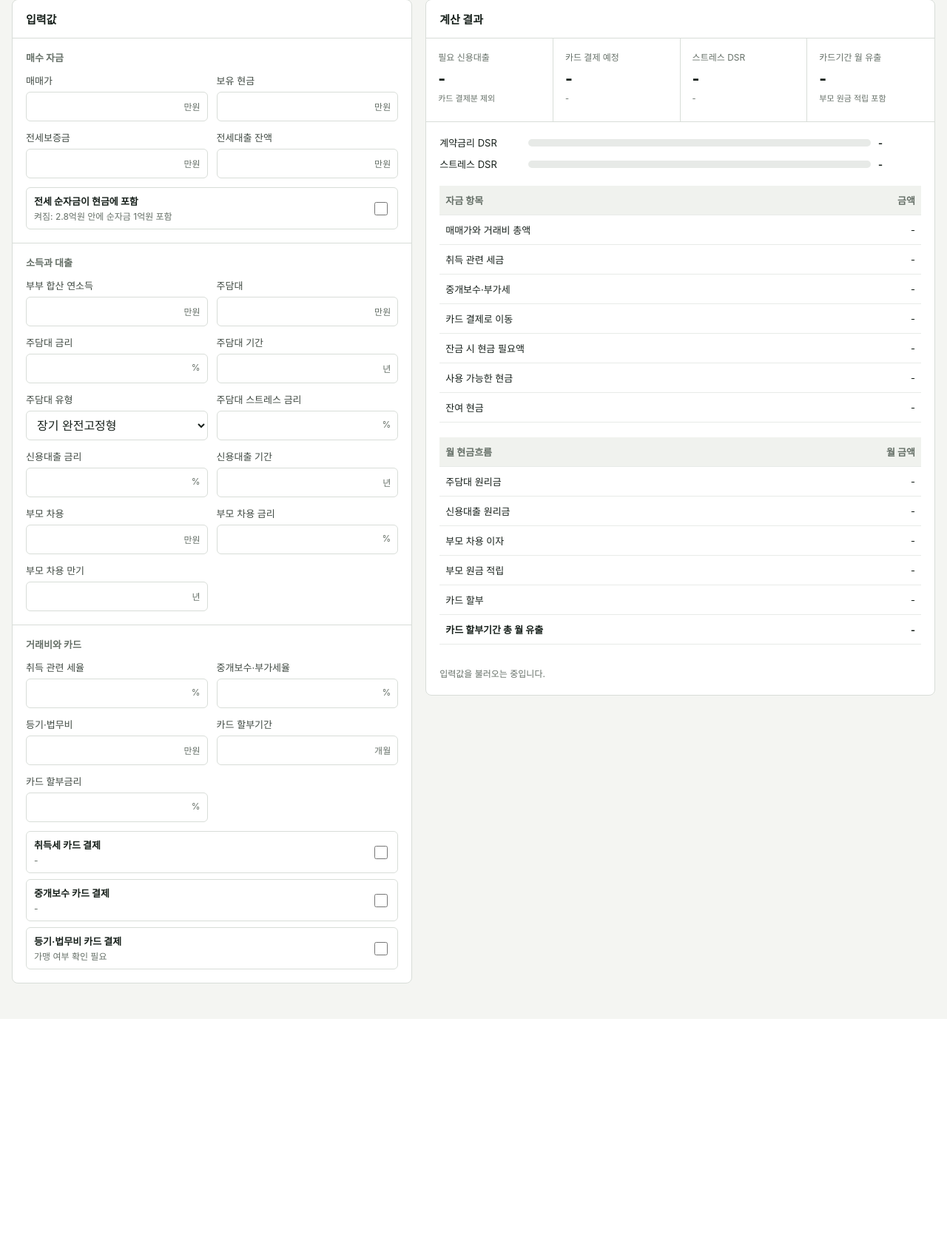
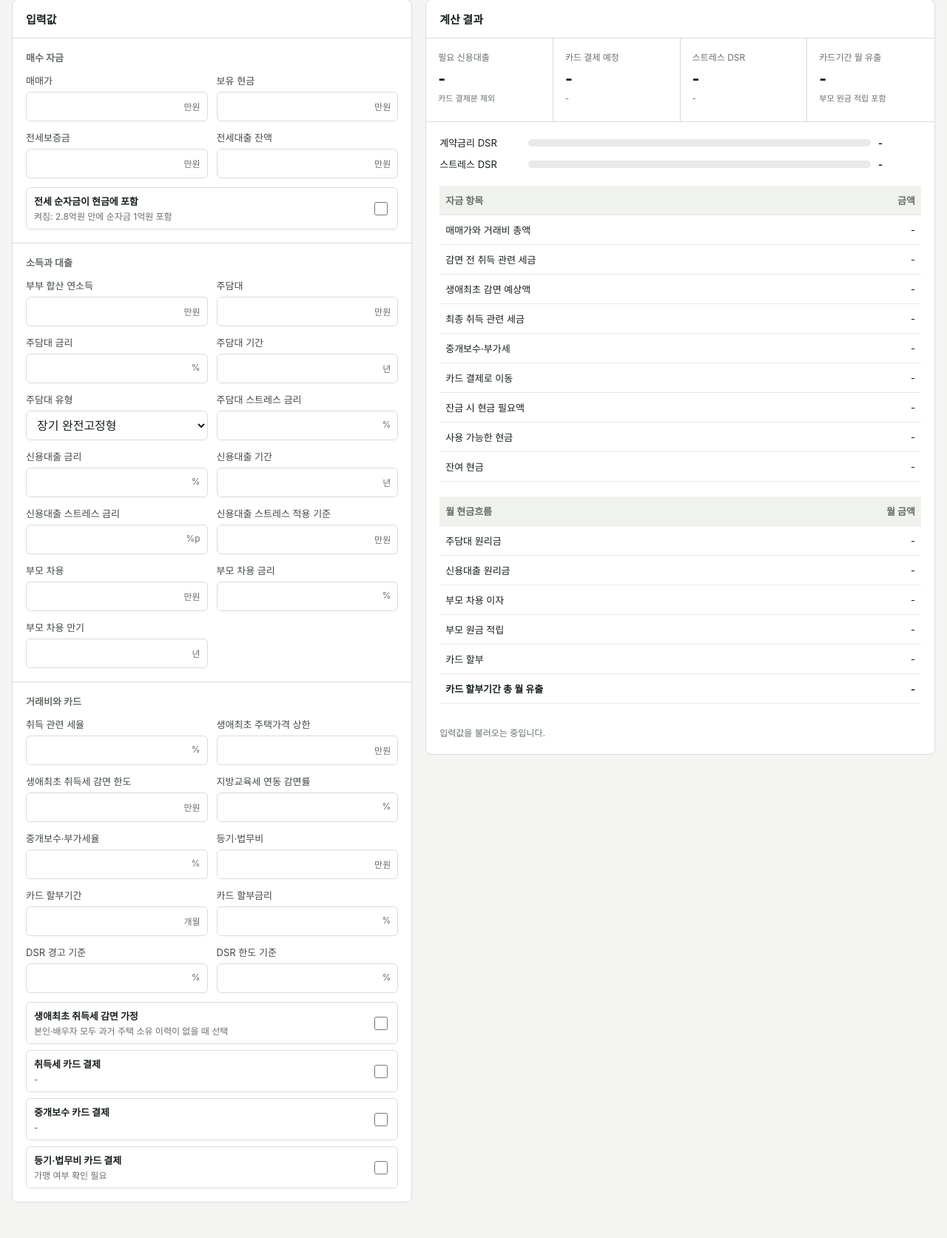
Before and after one commit to WantAirpod/house-ai, a Python web app: template src/home_decision_ai/templates/financing_calculator.html in a window 1280 px wide. Shown: the part 148-1821 px from the top of the page at 74% size. Before the commit the page ends 1525 px from the top, so only its background shows below. Run offline with Jinja, Linux system fonts and the light colour scheme; the template is opened without the code that fills it, so the values that code supplies are empty.

Commit message:
Add editable first-home tax assumptions

```diff
--- a/src/home_decision_ai/templates/financing_calculator.html
+++ b/src/home_decision_ai/templates/financing_calculator.html
@@ -256,6 +256,14 @@
                 <div class="input-wrap"><input id="credit_term_years" type="number" min="1" step="1"><span class="unit">년</span></div>
               </div>
               <div class="field">
+                <label for="credit_stress_rate_percent">신용대출 스트레스 금리</label>
+                <div class="input-wrap"><input id="credit_stress_rate_percent" type="number" min="0" step="0.1"><span class="unit">%p</span></div>
+              </div>
+              <div class="field">
+                <label for="credit_stress_threshold_krw">신용대출 스트레스 적용 기준</label>
+                <div class="input-wrap"><input id="credit_stress_threshold_krw" type="number" min="0" step="100"><span class="unit">만원</span></div>
+              </div>
+              <div class="field">
                 <label for="family_loan_amount_krw">부모 차용</label>
                 <div class="input-wrap"><input id="family_loan_amount_krw" type="number" min="0" step="100"><span class="unit">만원</span></div>
               </div>
@@ -278,6 +286,18 @@
                 <div class="input-wrap"><input id="acquisition_tax_rate_percent" type="number" min="0" step="0.1"><span class="unit">%</span></div>
               </div>
               <div class="field">
+                <label for="first_time_homebuyer_price_limit_krw">생애최초 주택가격 상한</label>
+                <div class="input-wrap"><input id="first_time_homebuyer_price_limit_krw" type="number" min="0" step="100"><span class="unit">만원</span></div>
+              </div>
+              <div class="field">
+                <label for="first_time_acquisition_tax_discount_limit_krw">생애최초 취득세 감면 한도</label>
+                <div class="input-wrap"><input id="first_time_acquisition_tax_discount_limit_krw" type="number" min="0" step="10"><span class="unit">만원</span></div>
+              </div>
+              <div class="field">
+                <label for="local_education_tax_discount_ratio_percent">지방교육세 연동 감면률</label>
+                <div class="input-wrap"><input id="local_education_tax_discount_ratio_percent" type="number" min="0" step="0.1"><span class="unit">%</span></div>
+              </div>
+              <div class="field">
                 <label for="brokerage_rate_percent">중개보수·부가세율</label>
                 <div class="input-wrap"><input id="brokerage_rate_percent" type="number" min="0" step="0.05"><span class="unit">%</span></div>
               </div>
@@ -293,8 +313,20 @@
                 <label for="card_installment_rate_percent">카드 할부금리</label>
                 <div class="input-wrap"><input id="card_installment_rate_percent" type="number" min="0" step="0.1"><span class="unit">%</span></div>
               </div>
+              <div class="field">
+                <label for="dsr_warning_percent">DSR 경고 기준</label>
+                <div class="input-wrap"><input id="dsr_warning_percent" type="number" min="0" step="0.1"><span class="unit">%</span></div>
+              </div>
+              <div class="field">
+                <label for="dsr_limit_percent">DSR 한도 기준</label>
+                <div class="input-wrap"><input id="dsr_limit_percent" type="number" min="0.1" step="0.1"><span class="unit">%</span></div>
+              </div>
             </div>
             <div class="toggle-list">
+              <div class="toggle-row">
+                <div class="toggle-copy"><strong>생애최초 취득세 감면 가정</strong><span>본인·배우자 모두 과거 주택 소유 이력이 없을 때 선택</span></div>
+                <input id="first_time_homebuyer_eligible" type="checkbox">
+              </div>
               <div class="toggle-row"><div class="toggle-copy"><strong>취득세 카드 결제</strong><span id="tax-card-copy">-</span></div><input id="card_acquisition_tax" type="checkbox"></div>
               <div class="toggle-row"><div class="toggle-copy"><strong>중개보수 카드 결제</strong><span id="broker-card-copy">-</span></div><input id="card_brokerage" type="checkbox"></div>
               <div class="toggle-row"><div class="toggle-copy"><strong>등기·법무비 카드 결제</strong><span>가맹 여부 확인 필요</span></div><input id="card_legal_cost" type="checkbox"></div>
@@ -319,7 +351,9 @@
                 <thead><tr><th>자금 항목</th><th>금액</th></tr></thead>
                 <tbody>
                   <tr><td>매매가와 거래비 총액</td><td id="total-required">-</td></tr>
-                  <tr><td>취득 관련 세금</td><td id="acquisition-tax">-</td></tr>
+                  <tr><td>감면 전 취득 관련 세금</td><td id="gross-acquisition-tax">-</td></tr>
+                  <tr><td>생애최초 감면 예상액</td><td id="first-time-tax-discount">-</td></tr>
+                  <tr><td>최종 취득 관련 세금</td><td id="acquisition-tax">-</td></tr>
                   <tr><td>중개보수·부가세</td><td id="brokerage">-</td></tr>
                   <tr><td>카드 결제로 이동</td><td id="card-shift">-</td></tr>
                   <tr><td>잔금 시 현금 필요액</td><td id="cash-at-closing">-</td></tr>
@@ -352,17 +386,21 @@
       const amountFields = new Set([
         "purchase_price_krw", "cash_krw", "lease_deposit_krw", "lease_loan_krw",
         "combined_gross_income_krw", "mortgage_amount_krw", "family_loan_amount_krw",
-        "legal_cost_krw"
+        "legal_cost_krw", "credit_stress_threshold_krw",
+        "first_time_homebuyer_price_limit_krw", "first_time_acquisition_tax_discount_limit_krw"
       ]);
       const checkboxFields = new Set([
-        "lease_equity_included_in_cash", "card_acquisition_tax", "card_brokerage", "card_legal_cost"
+        "lease_equity_included_in_cash", "first_time_homebuyer_eligible",
+        "card_acquisition_tax", "card_brokerage", "card_legal_cost"
       ]);
       const fieldIds = [
         ...amountFields, "mortgage_rate_percent", "mortgage_term_years",
         "mortgage_stress_rate_percent", "mortgage_stress_ratio_percent", "credit_rate_percent",
-        "credit_term_years", "family_loan_rate_percent", "family_loan_term_years",
+        "credit_term_years", "credit_stress_rate_percent", "family_loan_rate_percent",
+        "family_loan_term_years",
         "acquisition_tax_rate_percent", "brokerage_rate_percent", "card_installment_months",
-        "card_installment_rate_percent", ...checkboxFields
+        "card_installment_rate_percent", "local_education_tax_discount_ratio_percent",
+        "dsr_warning_percent", "dsr_limit_percent", ...checkboxFields
       ];
       let defaults = null;
       let latestResult = null;
@@ -397,14 +435,15 @@
             payload[id] = amountFields.has(id) ? Math.round(number * 10000) : number;
           }
         });
-        payload.credit_stress_rate_percent = defaults.credit_stress_rate_percent;
         return payload;
       }
 
       function setBar(id, value) {
         const bar = document.getElementById(id);
-        bar.style.width = `${Math.min(100, value / 50 * 100)}%`;
-        bar.className = `bar-fill${value >= 40 ? " danger" : value >= 39 ? " warning" : ""}`;
+        const limit = latestResult?.dsr_limit_percent || 40;
+        const warning = latestResult?.dsr_warning_percent || 39;
+        bar.style.width = `${Math.min(100, value / Math.max(limit * 1.25, 1) * 100)}%`;
+        bar.className = `bar-fill${value >= limit ? " danger" : value >= warning ? " warning" : ""}`;
       }
 
       function render(result) {
@@ -422,6 +461,8 @@
 
         const values = {
           "total-required": result.total_required_krw,
+          "gross-acquisition-tax": result.gross_acquisition_tax_krw,
+          "first-time-tax-discount": result.first_time_tax_discount_krw,
           "acquisition-tax": result.acquisition_tax_krw,
           "brokerage": result.brokerage_krw,
           "card-shift": result.card_payment_total_krw,
@@ -443,7 +484,7 @@
         warningList.innerHTML = "";
         result.warnings.forEach(message => {
           const item = document.createElement("div");
-          item.className = `warning-item${result.stress_dsr_percent >= 40 ? " danger" : ""}`;
+          item.className = `warning-item${result.stress_dsr_percent >= result.dsr_limit_percent ? " danger" : ""}`;
           item.textContent = message;
           warningList.appendChild(item);
         });
```
Also changed, not shown: src/home_decision_ai/api/app.py (+7 -0 lines), src/home_decision_ai/models/financing.py (+66 -7 lines), tests/test_api.py (+1 -0 lines), tests/test_financing.py (+44 -0 lines).
